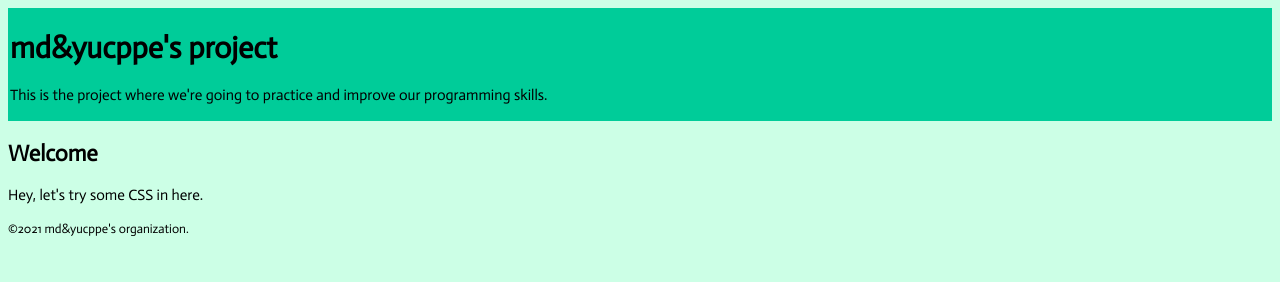
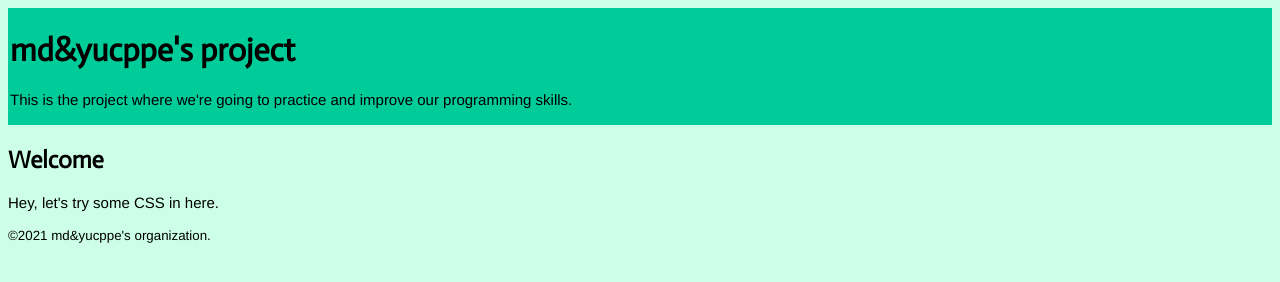
Before and after one commit to md-and-yucppe-organization/collab, a plain HTML site: page index.html in a window 1280 px wide. Drawn offline with Linux system fonts and the light colour scheme.

Commit message:
the definite update css

```diff
--- a/stylesheets/style.css
+++ b/stylesheets/style.css
@@ -1,11 +1,23 @@
 body {
 	background-color: hsl(151, 100%, 90%);
-	font-family: Actor; font-size: 15px;
 	text-align: justify;
+}
+
+p {
+	font-family: Helvetica;
+	font-size: 15px;
+}
+
+h1, h2 {
+	font-family: Actor;
 }
 
 header {
 	background-color: hsl(165, 100%, 40%);
-	font-family: Actor;
 	padding: 2px;
+	font-family: Helvetica;
 }
+
+footer {
+	font-family: Helvetica;
+}
```
